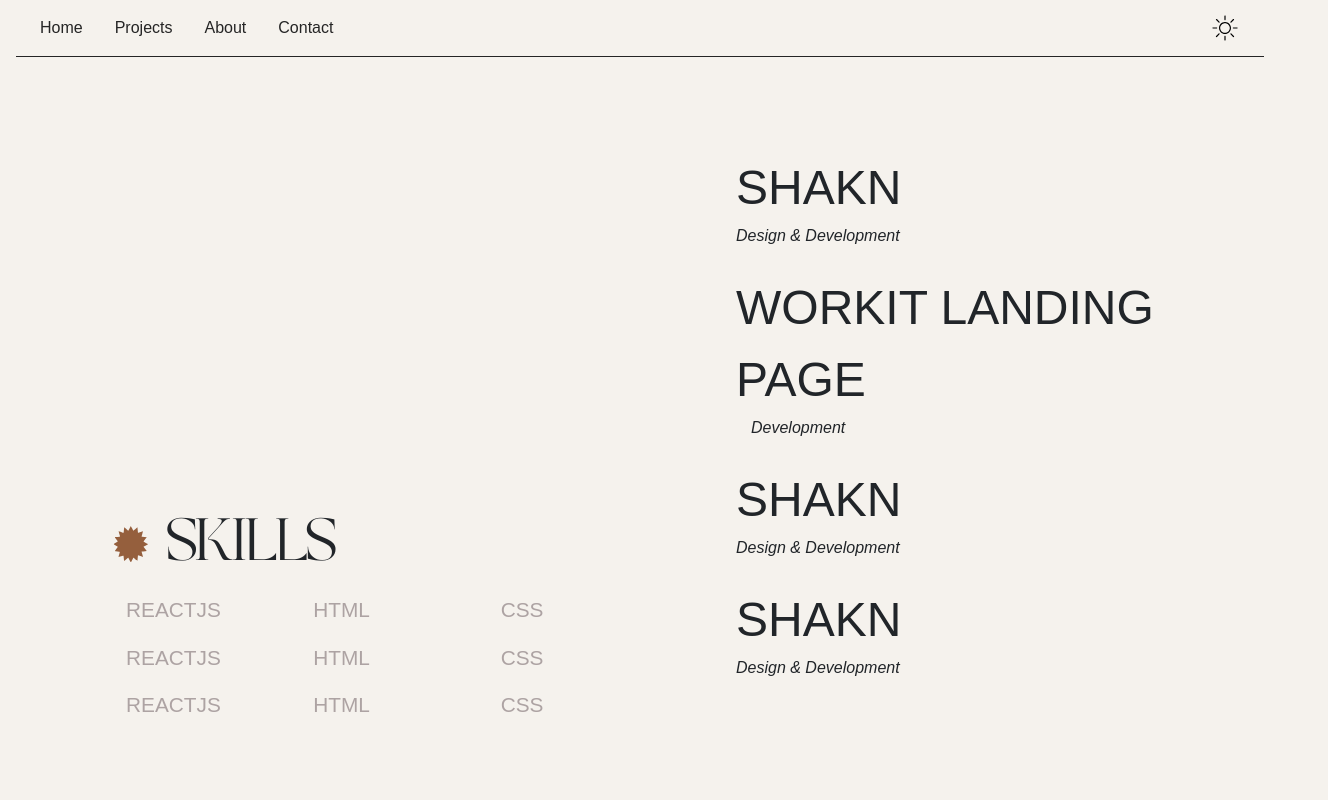
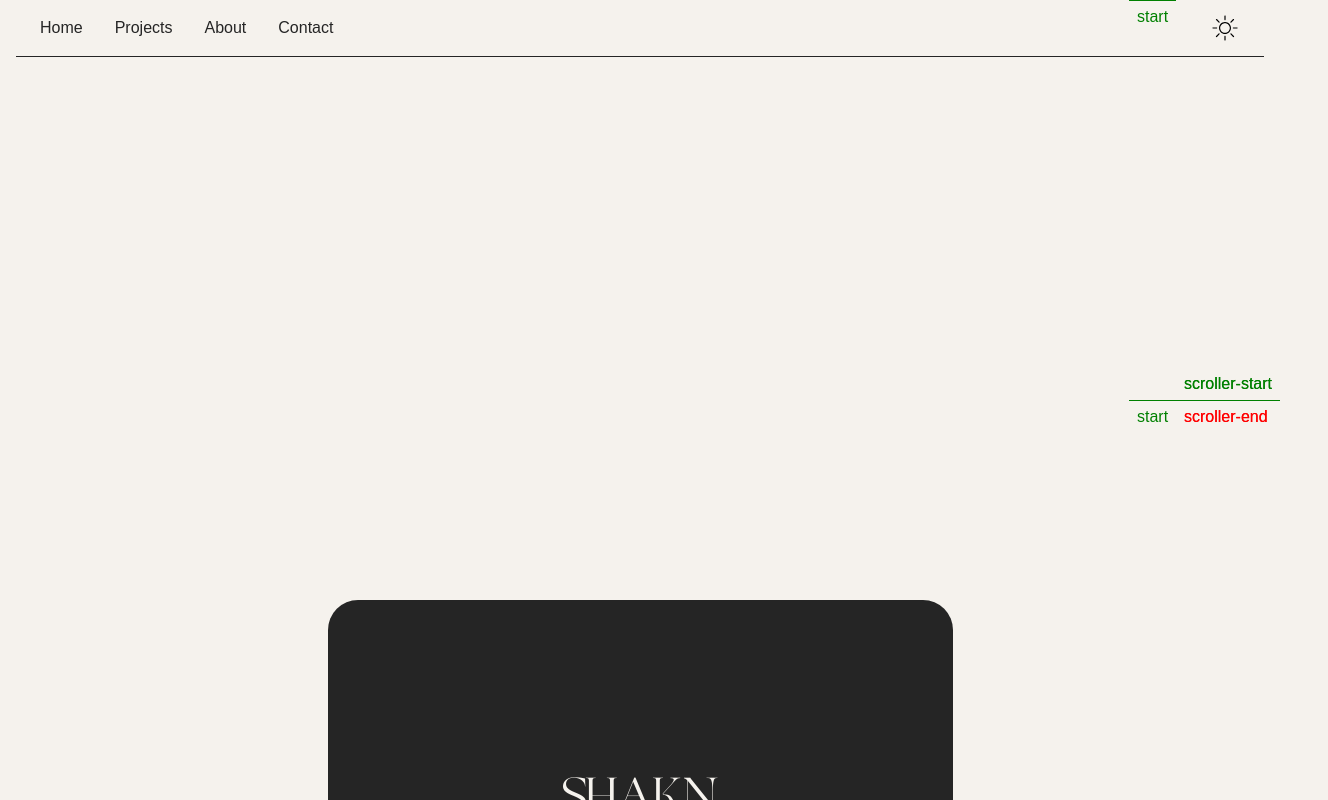
Before and after one commit to jazdmiller/jazmine-miller-portfolio, a React (Vite) app: page / in a window 1280 px wide. Shown: the top 800 px of the page, 1328 px wide, since content can reach past the window. Built offline with nearby package versions, Linux system fonts and the light colour scheme.

Commit message:
scroll animation to hero div using gsap - project page

```diff
--- a/src/App.jsx
+++ b/src/App.jsx
@@ -1,6 +1,7 @@
 import './App.scss'
 import Navbar from './components/Navbar'
 import Home from './pages/Home'
+import Project from './pages/Project';
 import Projects from './pages/Projects'
 import { gsap } from 'gsap';
 
@@ -96,8 +97,9 @@ function App() {
       </div>
    </div>
       <Navbar />
-      {/* <Home /> */}
-      <Projects />
+      {/* <Home />
+      <Projects /> */}
+      <Project />
     </>
   )
 }
--- a/src/App.scss
+++ b/src/App.scss
@@ -322,6 +322,35 @@ body{
 }
 /* ******* PROJECTS PAGE END ********** */
 
+/* ******* PROJECT PAGE ********** */
+
+.hero-container{
+  position: relative;
+  display: grid;
+  place-items: center;
+  height: 100vh;
+}
+
+.title-container{
+  height: 50%;
+  width: 50%;
+  background-color: var(--text-color);
+  border-radius: 30px;
+  color: var(--primary-color);
+  display: grid;
+  place-items: center;
+  font-family: 'Zephyr';
+  text-transform: uppercase;
+  font-size: 4vw;
+}
+
+.title-container.expanded{
+  width: 100%;
+  height: 100%;
+  position: fixed;
+}
+/* ******* PROJECT PAGE END ********** */
+
 /* ******* MEDIA QUERIES ********** */
 
 @media (min-width: 375px){
--- /dev/null
+++ b/src/pages/Project.jsx
@@ -0,0 +1,56 @@
+import React, { useEffect } from 'react'
+import { gsap } from 'gsap'
+import { ScrollTrigger } from 'gsap/ScrollTrigger'
+
+function Project() {
+    useEffect(() => {
+        gsap.registerPlugin(ScrollTrigger)
+        gsap.set('.title-container', {width: '50%', height: '50%', xPercent: 0, yPercent: 0})
+
+        gsap.from('.title-container', {
+            width: '50%',
+            height: '50%',
+            scrollTrigger: {
+                trigger: ".hero-container",
+                pin: true,
+                pinSpacing: false,
+                start: "top top",
+                end: () => "+=" + document.querySelector('.title-container').offsetHeight,
+                // end: "+=150%",
+                scrub: 1,
+                // markers: true,
+                onUpdate: (self) => {
+                    if (self.progress === 1) {
+                        document.querySelector('.title-container').classList.add('expanded')
+                    } else {
+                        document.querySelector('.title-container').classList.remove('expanded');
+                      }
+                }
+            }
+        })
+
+        gsap.to('.title-container', {
+            width: '80%',
+      height: '80%',
+      scrollTrigger: {
+        trigger: ".hero-container",
+        start: "top center",
+        end: () => "+=" + document.querySelector('.title-container').offsetHeight,
+        end: "+=150%",
+        scrub: 1,
+        markers: true,
+      }
+        })
+    }, [])
+
+
+  return (
+    <div className='container-fluid hero-container'>
+        <div className='title-container'>
+            <span>Shakn</span>
+        </div>
+    </div>
+  )
+}
+
+export default Project
```
Also changed, not shown: src/pages/About.jsx (added, +9 -0 lines), src/pages/Contact.jsx (added, +9 -0 lines).
